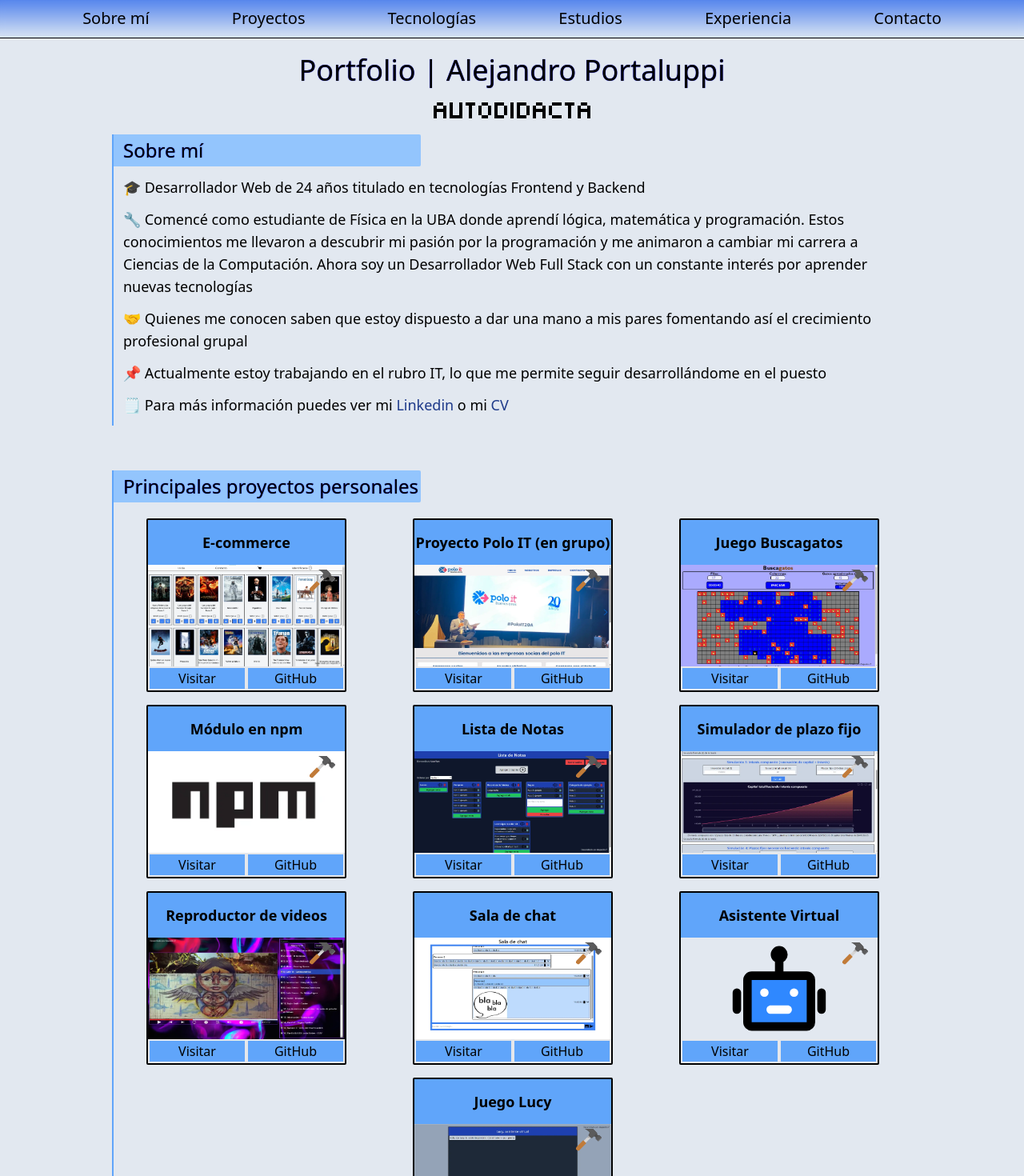
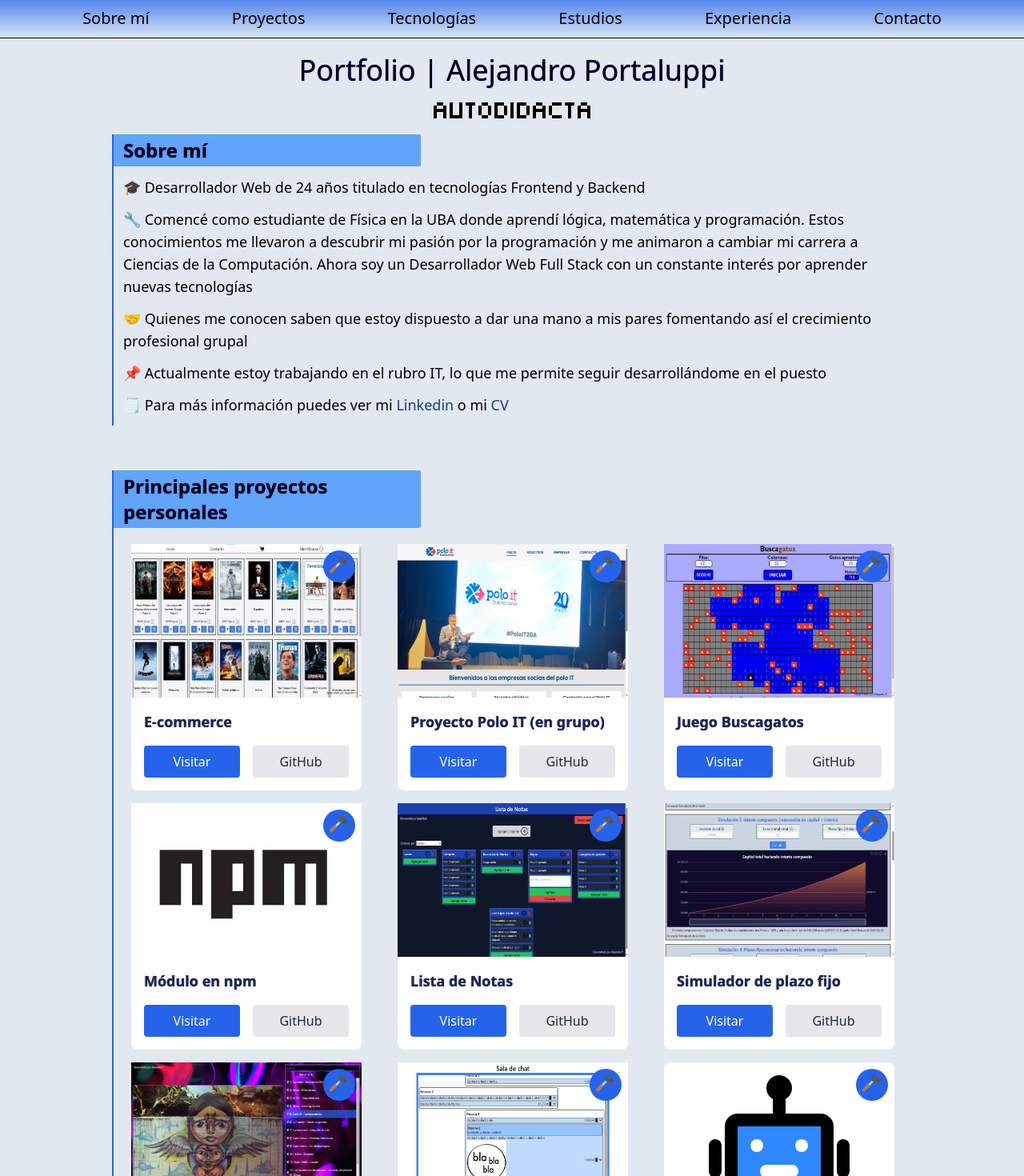
Before and after one commit to Ale6100/Portfolio, a React (Vite) app: page / in a window 1280 px wide. Shown: the top 1470 px of the page at 80% size. Built offline with nearby package versions, Linux system fonts and the light colour scheme.

Commit message:
Estilos de 'Principales proyectos personales' y 'Experiencia laboral en el rubro IT' mejorados

```diff
--- a/package.json
+++ b/package.json
@@ -12,8 +12,7 @@
     "dependencies": {
         "react": "^18.2.0",
         "react-dom": "^18.2.0",
-        "react-toastify": "^9.1.3",
-        "tippy.js": "^6.3.7"
+        "react-toastify": "^9.1.3"
     },
     "devDependencies": {
         "@types/react": "^18.2.37",
--- a/src/components/Footer.tsx
+++ b/src/components/Footer.tsx
@@ -27,7 +27,7 @@ const redes = [
 
 const Footer = () => {
     return (
-        <footer className="flex justify-evenly bg-blue-400">
+        <footer className="flex justify-evenly bg-blue-600">
             {
             redes.map(red => (
             <div key={red.p}>
--- a/src/components/MisEstudios.tsx
+++ b/src/components/MisEstudios.tsx
@@ -2,8 +2,8 @@ import estudios from '../utils/estudios';
 
 const MisEstudios = () => {
     return (
-        <section className="mt-14 border-l-2 border-blue-400">
-            <h2 id="estudios" className='mb-5'>Mis estudios</h2>
+        <section className="mt-14 border-l-2 border-blue-600">
+            <h2 id="estudios" className='mb-5 font-semibold'>Mis estudios</h2>
 
             <div className="flex justify-evenly flex-wrap gap-y-5 gap-x-1">
                 {
--- a/src/components/NavBar.tsx
+++ b/src/components/NavBar.tsx
@@ -39,7 +39,7 @@ const NavBar = () => {
 
     return (
         <header className="sticky z-30 top-0 h-12 text-xl flex flex-col justify-center border-black border-b max-md:items-end max-md:flex-row">
-            <nav className={`nav-tv-blur max-md:top-12 max-md:fixed max-md:z-40 max-md:w-[33vw] ${navBarRespVisible ? "max-md:right-0" : "max-md:right-[100vw]"} max-md:p-1 max-md:rounded-bl-md max-md:border-b-2 max-md:border-l-2 max-md:border-blue-600 max-md:bg-blue-400 transition-all duration-200`}>
+            <nav className={`nav-tv-blur max-md:top-12 max-md:fixed max-md:z-40 max-md:w-[33vw] ${navBarRespVisible ? "max-md:right-0" : "max-md:right-[100vw]"} max-md:p-1 max-md:rounded-bl-md max-md:border-b-2 max-md:border-l-2 max-md:border-blue-600 max-md:bg-blue-600 transition-all duration-200`}>
                 <ul className="h-full items-center flex justify-evenly text-center max-md:h-56 max-md:flex-col max-md:ulResponsive">
                     <li><a href="#sobreMi">Sobre mí</a></li>
                     <li><a href="#proyectos">Proyectos</a></li>
--- a/src/components/Proyectos.tsx
+++ b/src/components/Proyectos.tsx
@@ -1,58 +1,55 @@
-import { useEffect } from 'react';
+import { useState } from 'react';
 import proyectos from "../utils/proyectos"
-import tippy from 'tippy.js';
-import 'tippy.js/dist/tippy.css';
 
 const Proyectos = () => {
-    useEffect(() => {
-        proyectos.forEach((proyecto, index) => {
-            let htmlContent = ""
-            proyecto.herramientas.forEach(h => {
-                htmlContent += `<p>${h}</p>`
-            })
+    const [activeTooltip, setActiveTooltip] = useState<number | null>(null);
 
-            tippy(`.pe-${index}`, {
-                content: `<div class="htmlContent">${htmlContent}</div>`,
-                allowHTML: true,
-                placement: 'top',
-                arrow: true,
-                interactive: true,
-                delay: 0,
-                hideOnClick: false,
-                interactiveBorder: 10,
-                interactiveDebounce: 0,
-                moveTransition: '',
-                offset: [0, 15],
-                showOnCreate: false,
-                touch: ['hold', 500],
-                trigger: 'mouseenter',
-            });
-        })
-    }, );
+    const handleMouseEnter = (index: number) => {
+        setActiveTooltip(index);
+    };
+
+    const handleMouseLeave = () => {
+        setActiveTooltip(null);
+    };
 
     return (
-        <section className="border-l-2 border-blue-400 mt-14">
-            <h2 id="proyectos" className='mb-5'>Principales proyectos personales</h2>
+        <section className="border-l-2 border-blue-600 mt-14">
+            <h2 id="proyectos" className='mb-5 font-semibold'>Principales proyectos personales</h2>
 
             <div id="contenedorProyectos" className="flex justify-around flex-wrap gap-x-[1px] gap-y-4">
-                {proyectos.map((proyecto, index) => (
-                    <div className="w-[250px] flex flex-col justify-between border-2 border-black rounded-sm" key={proyecto.id}>
-                        <p className="text-lg font-semibold flex flex-col justify-center text-center h-14 bg-blue-400">{proyecto.title}</p>
-
+                {
+                proyectos.map((proyecto, index) => (
+                    <div key={proyecto.id} className="w-72 bg-white rounded-lg transition-all hover:shadow-xl">
                         <div className="relative">
-                            <div>
-                                <img className="hover:brightness-105 w-full h-[127px] transition-all duration-200" src={proyecto.img} alt="Imagen proyecto"/>
+                            <img className="w-full h-48 transition-all hover:brightness-110" src={proyecto.img} alt={`Proyecto: ${proyecto.title}`} />
+                            <div className="absolute top-2 right-2 bg-blue-600 p-2 rounded-full cursor-pointer hover:bg-blue-700" onMouseEnter={() => handleMouseEnter(index)} onMouseLeave={handleMouseLeave}>
+                                <img className="w-6 h-6" src="./img/hammer.svg" alt="Herramientas" />
                             </div>
-
-                            <img className={"absolute right-[5%] top-[5%] w-8 pe-"+index} src="./img/hammer.svg" alt="Icono herramientas"/>
+                            {
+                            activeTooltip === index && (
+                                <div className="absolute right-0 top-12 bg-white p-4 rounded shadow-lg z-10 max-w-xs">
+                                    <p className="font-semibold mb-2 text-gray-800">Herramientas:</p>
+                                    <ul className="list-disc pl-5">
+                                        {
+                                        proyecto.herramientas.map((herramienta, idx) => (
+                                            <li key={idx} className="text-sm text-gray-600">{herramienta}</li>
+                                        ))
+                                        }
+                                    </ul>
+                                </div>
+                            )
+                            }
                         </div>
-
-                        <div className="flex">
-                            <a rel="noopener noreferrer" href={proyecto.linkSitio} className="py-[1px] w-1/2 h-full disabled px-3 text-center bg-blue-400 border-2 rounded-sm hover:bg-white hover:scale-105 hover:border-black" target="_blank">Visitar</a>
-                            <a rel="noopener noreferrer" href={proyecto.linkGitHub} className="py-[1px] w-1/2 h-full px-3 text-center bg-blue-400 border-2 rounded-sm hover:bg-white hover:scale-105 hover:border-black" target="_blank">GitHub</a>
+                        <div className="p-4">
+                            <h3 className="text-lg font-semibold mb-4 text-gray-800">{proyecto.title}</h3>
+                            <div className="flex space-x-4">
+                                <a href={proyecto.linkSitio} className="flex-1 bg-blue-600 text-white py-2 px-4 rounded transition-all duration-300 hover:bg-blue-700 text-center"target="_blank" rel="noopener noreferrer">Visitar</a>
+                                <a href={proyecto.linkGitHub} className="flex-1 bg-gray-200 text-gray-800 py-2 px-4 rounded transition-all duration-300 hover:bg-gray-300 text-center" target="_blank" rel="noopener noreferrer">GitHub</a>
+                            </div>
                         </div>
                     </div>
-                ))}
+                ))
+                }
             </div>
         </section>
     );
--- a/src/components/SobreMi.tsx
+++ b/src/components/SobreMi.tsx
@@ -45,14 +45,14 @@ const SobreMi = () => {
                 { montado && <TableroPixelArt {...{ cantidadVerticalDeCuadraditos, cantidadHorizontalDeCuadraditos, frases, cantidadCuadraditosHorizontalesPorFrase: cantidadCuadraditosHorizontalesPorFraseState, anchoEspacioVacio }} /> }
             </div>
 
-            <div className='border-l-2 border-blue-400'>
-                <h2 id="sobreMi">Sobre mí</h2>
+            <div className='border-l-2 border-blue-600'>
+                <h2 id="sobreMi" className='font-semibold'>Sobre mí</h2>
                 <div className="p-3">
                     <p className="mb-3 text-lg max-md:text-base">🎓 Desarrollador Web de 24 años titulado en tecnologías Frontend y Backend</p>
                     <p className="mb-3 text-lg max-md:text-base">🔧 Comencé como estudiante de Física en la UBA donde aprendí lógica, matemática y programación. Estos conocimientos me llevaron a descubrir mi pasión por la programación y me animaron a cambiar mi carrera a Ciencias de la Computación. Ahora soy un Desarrollador Web Full Stack con un constante interés por aprender nuevas tecnologías</p>
                     <p className="mb-3 text-lg max-md:text-base">🤝 Quienes me conocen saben que estoy dispuesto a dar una mano a mis pares fomentando así el crecimiento profesional grupal</p>
                     <p className="mb-3 text-lg max-md:text-base">📌 Actualmente estoy trabajando en el rubro IT, lo que me permite seguir desarrollándome en el puesto</p>
-                    <p className="text-lg max-md:text-base">🗒️ Para más información puedes ver mi <a className="text-blue-900 hover:text-blue-500" href="https://www.linkedin.com/in/alejandro-portaluppi/" target="_blank" rel="noopener noreferrer">Linkedin</a> o mi <a rel="noopener noreferrer" className="text-blue-900 hover:text-blue-500" href="./utils/CV_Alejandro_Portaluppi.pdf" target="_blank">CV</a></p>
+                    <p className="text-lg max-md:text-base">🗒️ Para más información puedes ver mi <a className="text-blue-900 hover:text-blue-600" href="https://www.linkedin.com/in/alejandro-portaluppi/" target="_blank" rel="noopener noreferrer">Linkedin</a> o mi <a rel="noopener noreferrer" className="text-blue-900 hover:text-blue-600" href="./utils/CV_Alejandro_Portaluppi.pdf" target="_blank">CV</a></p>
                 </div>
             </div>
         </section>
--- a/src/components/Tecnologias.tsx
+++ b/src/components/Tecnologias.tsx
@@ -4,8 +4,8 @@ const Tecnologias = () => {
     const indexLimite = 16
 
     return (
-        <section className="mt-14 border-l-2 border-blue-400">
-            <h2 id="tecnologias">Principales tecnologías aprendidas</h2>
+        <section className="mt-14 border-l-2 border-blue-600">
+            <h2 id="tecnologias" className="font-semibold">Principales tecnologías</h2>
 
             <div>
                 <h3 className="mt-5 mb-3 text-center">Primarias</h3>
--- a/src/index.css
+++ b/src/index.css
@@ -16,7 +16,7 @@
     }
 
     h2 {
-        @apply text-2xl bg-blue-300 w-96 py-1 pl-3 rounded-tr-sm rounded-br-sm max-md:text-xl max-sm:w-72 max-sm:text-lg
+        @apply text-2xl bg-blue-400 w-96 py-1 pl-3 rounded-tr-sm rounded-br-sm max-md:text-xl max-sm:w-72 max-sm:text-lg
     }
 
     h3 {
```
Also changed, not shown: src/components/Contacto.tsx (+5 -5 lines), src/components/Experiencia.tsx (+16 -14 lines), 1 other file (tests, documents, lock files or other folders).
